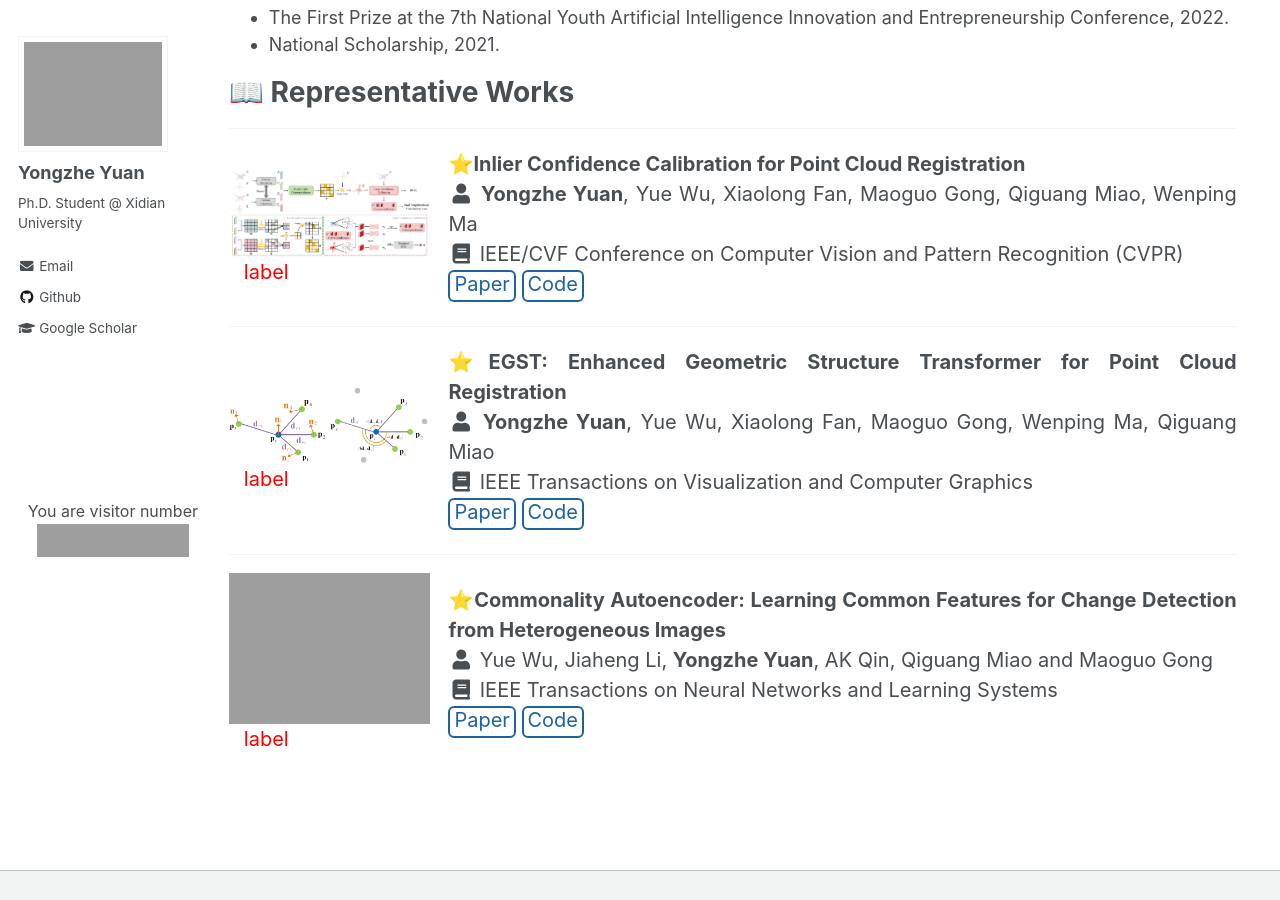
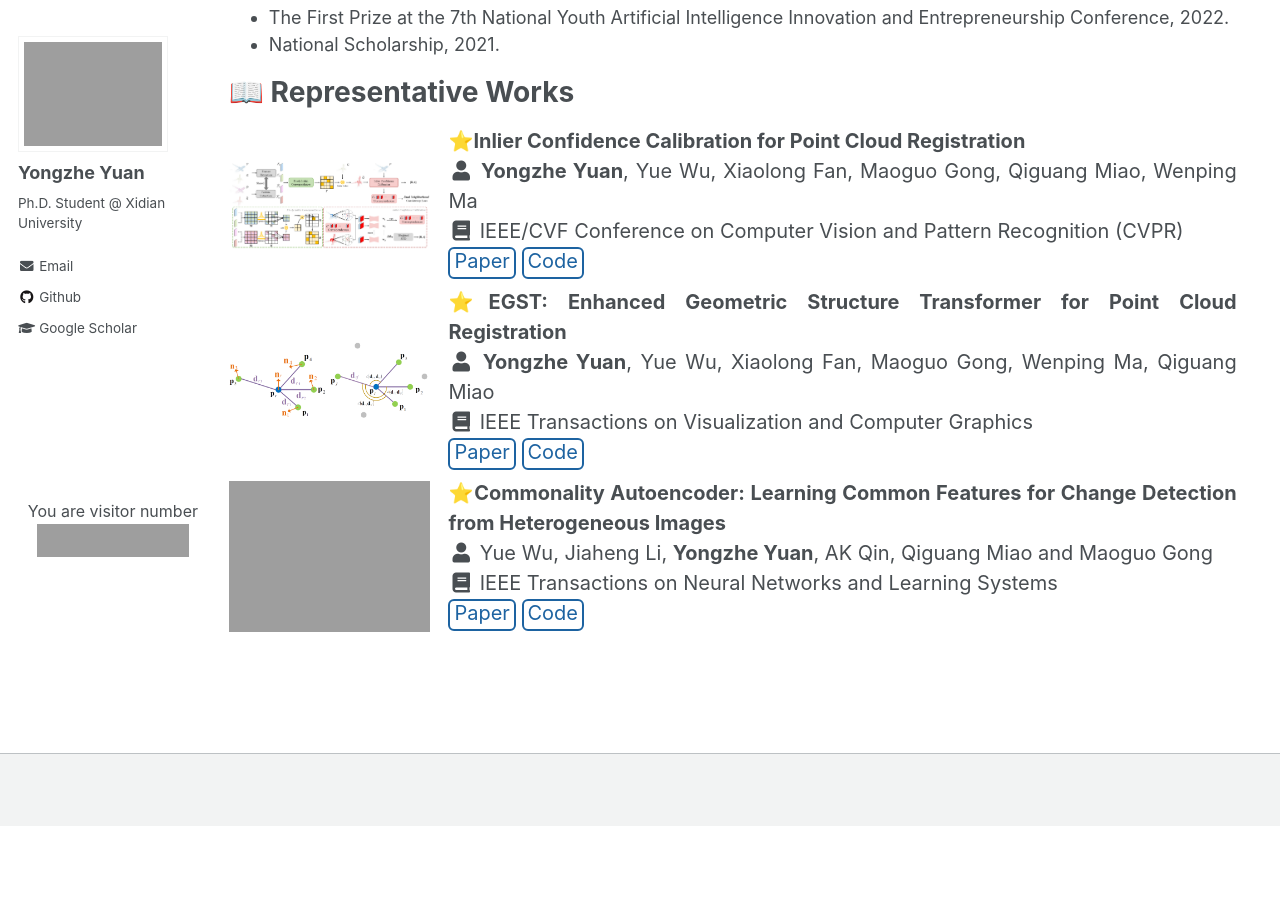
Before and after one commit to YYZMARS/YYZMARS.github.io, a Jekyll site: the page built from _pages/home.md, in a window 1280 px wide and 900 px high, scrolled down 544 px. Built offline with Jekyll 4.4.1, drawn with Linux system fonts in a browser that asks for light colours; a script that is not in the unit is left out; after the commit the page ends 1370 px from its top, so only the background shows below that; grey boxes are pictures that could not be loaded.

Commit message:
Update archive-single-pub2.html

```diff
--- a/_includes/archive-single-pub2.html
+++ b/_includes/archive-single-pub2.html
@@ -12,11 +12,11 @@
   {% assign title = post.title %}
 {% endif %}
 
-<hr style="width:100%;text-align:left;margin-left:0">
+<!-- <hr style="width:100%;text-align:left;margin-left:0"> -->
 <div class="{{ include.type | default: "list" }}__item" style="font-size: 20px;">
     <div class="archive__item-image">
       <img src={% if teaser contains "://" %} "{{ teaser }}" {% else %} "{{ teaser | prepend: "/images/publications/" | prepend: data_path }}" {% endif %} alt="MISSING IMG">
-      <span class="label"><font color="#FF0000">label</font></span>
+<!--       <span class="label"><font color="#FF0000">label</font></span> -->
     </div>
 
     <div class="archive__item-entry">
```
